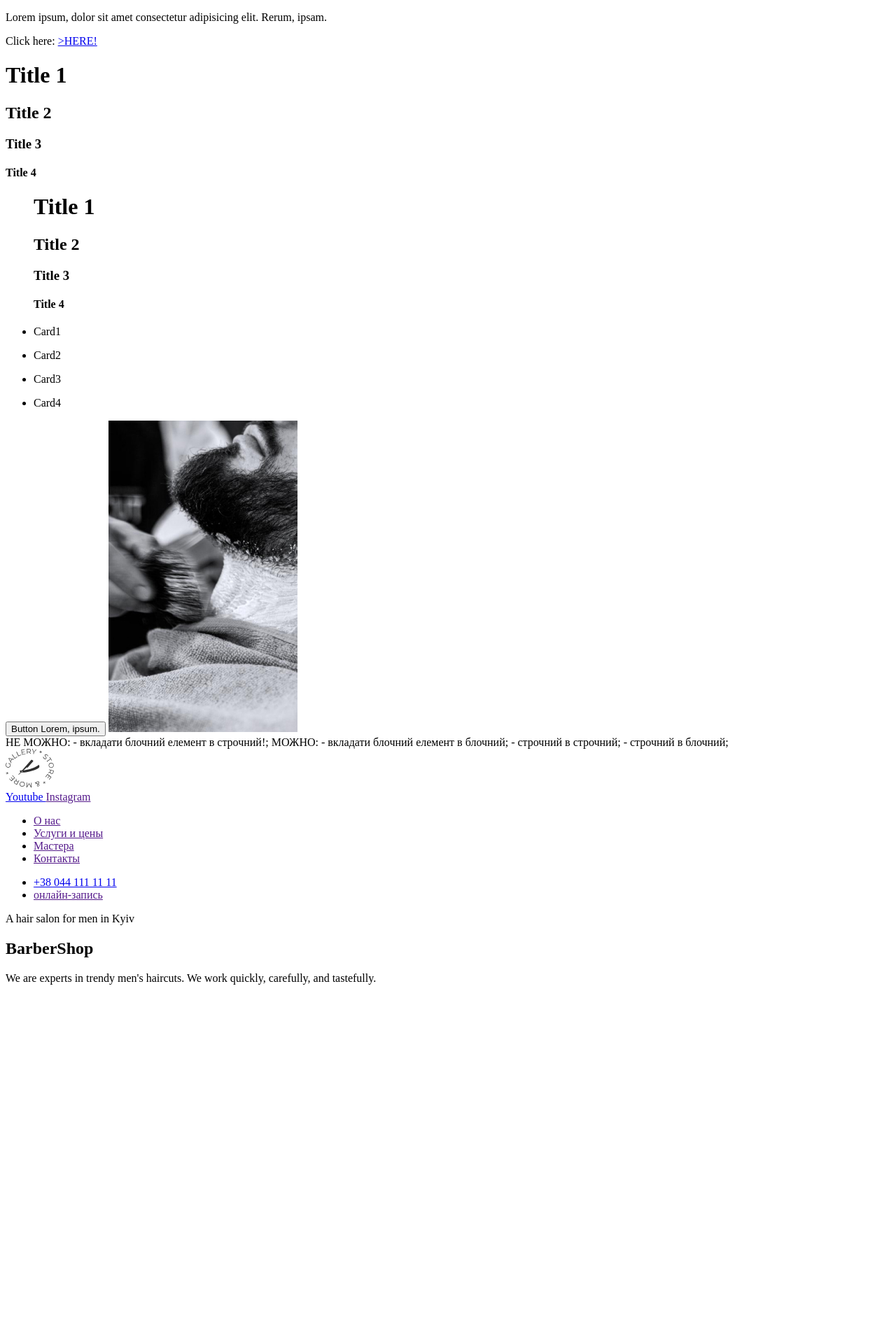
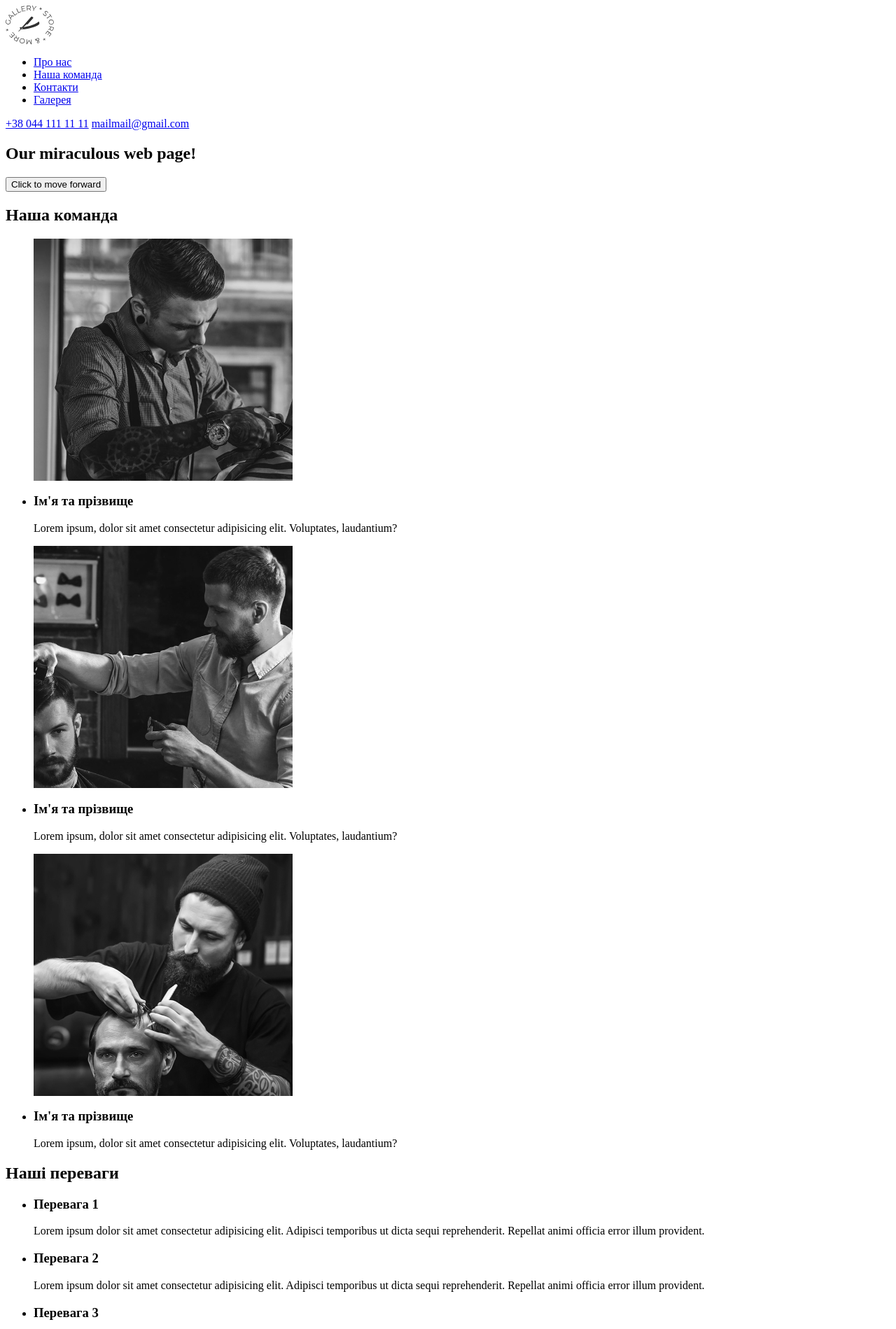
Before and after one commit to Maxim4ik118/goit-bc24, a plain HTML site: page index.html in a window 1280 px wide. Shown: the top 1899 px of the page at 70% size. Before the commit the page ends 1423 px from the top, so only its background shows below. Drawn offline with Linux system fonts and the light colour scheme.

Commit message:
update: semantic practice

```diff
--- a/css/styles.css
+++ b/css/styles.css
@@ -0,0 +1,6 @@
+
+
+img {
+    display: block;
+    max-width: 100%;
+}
--- a/index.html
+++ b/index.html
@@ -1,61 +1,128 @@
 <!DOCTYPE html>
-<html lang="en">
+<html lang="uk">
   <head>
     <meta charset="UTF-8" />
     <meta http-equiv="X-UA-Compatible" content="IE=edge" />
     <meta name="viewport" content="width=device-width, initial-scale=1.0" />
+
+    <meta name="title" content="BC 31" />
+    <meta name="description" content="Київський барбешоп" />
+
     <title>BC 31</title>
     <link rel="stylesheet" href="./css/styles.css" />
   </head>
+
   <body>
     <header>
-      <p>
-        Lorem ipsum, dolor sit amet consectetur adipisicing elit. Rerum, ipsam.
-      </p>
-      <span>Click here:
-        <a href="#">>HERE!</a>
-      </span>
+      <div class="container">
+        <nav>
+          <a href="#">
+            <img src="./images/logo.svg" alt="Logo" />
+          </a>
+          <ul>
+            <li><a href="#">Про нас</a></li>
+            <li><a href="#">Наша команда</a></li>
+            <li><a href="#">Контакти</a></li>
+            <li><a href="#">Галерея</a></li>
+          </ul>
+        </nav>
 
-      <h1>Title 1</h1>
-      <h2>Title 2</h2>
-      <h3>Title 3</h3>
-      <h4>Title 4</h4>
-
-      <!-- ПОГАНО -->
-      <ul>
-        <h1>Title 1</h1>
-        <h2>Title 2</h2>
-        <h3>Title 3</h3>
-        <h4>Title 4</h4>
-      </ul>
-
-      <!-- ДОБРЕ -->
-      <ul>
-        <li>
-          <p>Card1</p>
-        </li>
-        <li><p>Card2</p></li>
-        <li><p>Card3</p></li>
-        <li><p>Card4</p></li>
-      </ul>
-
-      <button type="button">
-        Button <span>Lorem, ipsum.</span>
-      </button>
-
-      <img src="./images/beard-1.jpg" alt="beard-1.jpg" />
+        <div>
+          <a href="tel:+380441111111">+38 044 111 11 11</a>
+          <a href="mailto:mailmail@gmail.com">mailmail@gmail.com</a>
+        </div>
+      </div>
     </header>
 
-    НЕ МОЖНО:
-    - вкладати блочний елемент в строчний!;
+    <main>
+      <section class="hero">
+        <div class="container">
+          <h1>Our miraculous web page!</h1>
+          <button>Click to move forward</button>
+        </div>
+      </section>
 
-    МОЖНО:
-    - вкладати блочний
-    елемент в блочний;
-    - строчний в строчний;
-    - строчний в блочний;
+      <section class="our-team">
+        <div class="container">
+          <h2>Наша команда</h2>
 
-    <main>
+          <ul>
+            <li>
+              <img src="./images/master-1.jpg" alt="Ім'я та прізвище" />
+              <h3>Ім'я та прізвище</h3>
+              <p>
+                Lorem ipsum, dolor sit amet consectetur adipisicing elit.
+                Voluptates, laudantium?
+              </p>
+            </li>
+            <li>
+              <img src="./images/master-2.jpg" alt="Ім'я та прізвище" />
+              <h3>Ім'я та прізвище</h3>
+              <p>
+                Lorem ipsum, dolor sit amet consectetur adipisicing elit.
+                Voluptates, laudantium?
+              </p>
+            </li>
+            <li>
+              <img src="./images/master-3.jpg" alt="Ім'я та прізвище" />
+              <h3>Ім'я та прізвище</h3>
+              <p>
+                Lorem ipsum, dolor sit amet consectetur adipisicing elit.
+                Voluptates, laudantium?
+              </p>
+            </li>
+          </ul>
+        </div>
+      </section>
+
+      <section class="benefits">
+        <div class="container">
+          <h2>Наші переваги</h2>
+
+          <div class="benefits-row">
+            <ul>
+              <li>
+                <h3>Перевага 1</h3>
+                <p>
+                  Lorem ipsum dolor sit amet consectetur adipisicing elit.
+                  Adipisci temporibus ut dicta sequi reprehenderit. Repellat
+                  animi officia error illum provident.
+                </p>
+              </li>
+              <li>
+                <h3>Перевага 2</h3>
+                <p>
+                  Lorem ipsum dolor sit amet consectetur adipisicing elit.
+                  Adipisci temporibus ut dicta sequi reprehenderit. Repellat
+                  animi officia error illum provident.
+                </p>
+              </li>
+              <li>
+                <h3>Перевага 3</h3>
+                <p>
+                  Lorem ipsum dolor sit amet consectetur adipisicing elit.
+                  Adipisci temporibus ut dicta sequi reprehenderit. Repellat
+                  animi officia error illum provident.
+                </p>
+              </li>
+              <li>
+                <h3>Перевага 4</h3>
+                <p>
+                  Lorem ipsum dolor sit amet consectetur adipisicing elit.
+                  Adipisci temporibus ut dicta sequi reprehenderit. Repellat
+                  animi officia error illum provident.
+                </p>
+              </li>
+            </ul>
+            <div class="benefit-main-img">
+              <img src="./images/beard-2.jpg" alt="Приклад роботи над бородою" />
+            </div>
+          </div>
+        </div>
+      </section>
+    </main>
+
+    <!-- <main>
       <section class="hero">
         <header class="header">
           <a href="/">
@@ -120,7 +187,7 @@
           </div>
         </div>
       </section>
-    </main>
+    </main> -->
 
     <footer></footer>
   </body>
```
